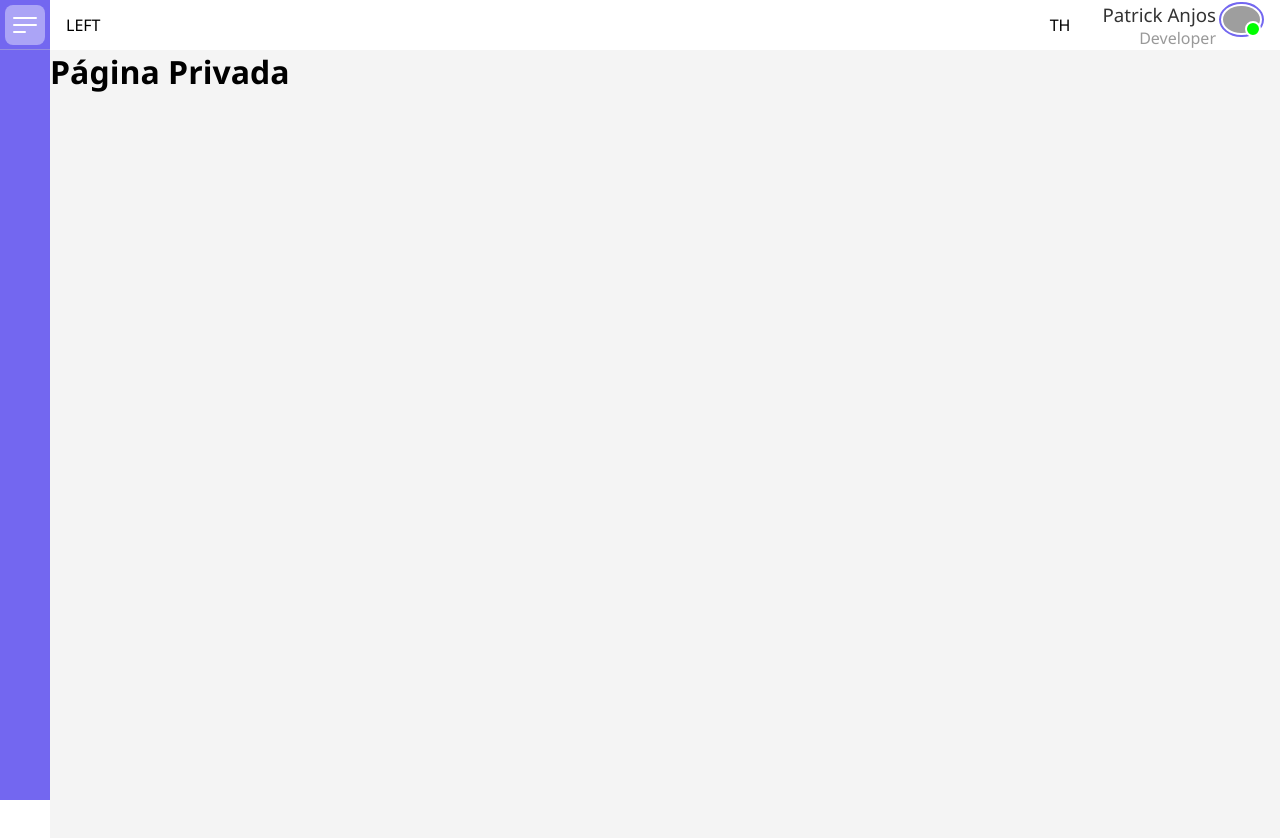
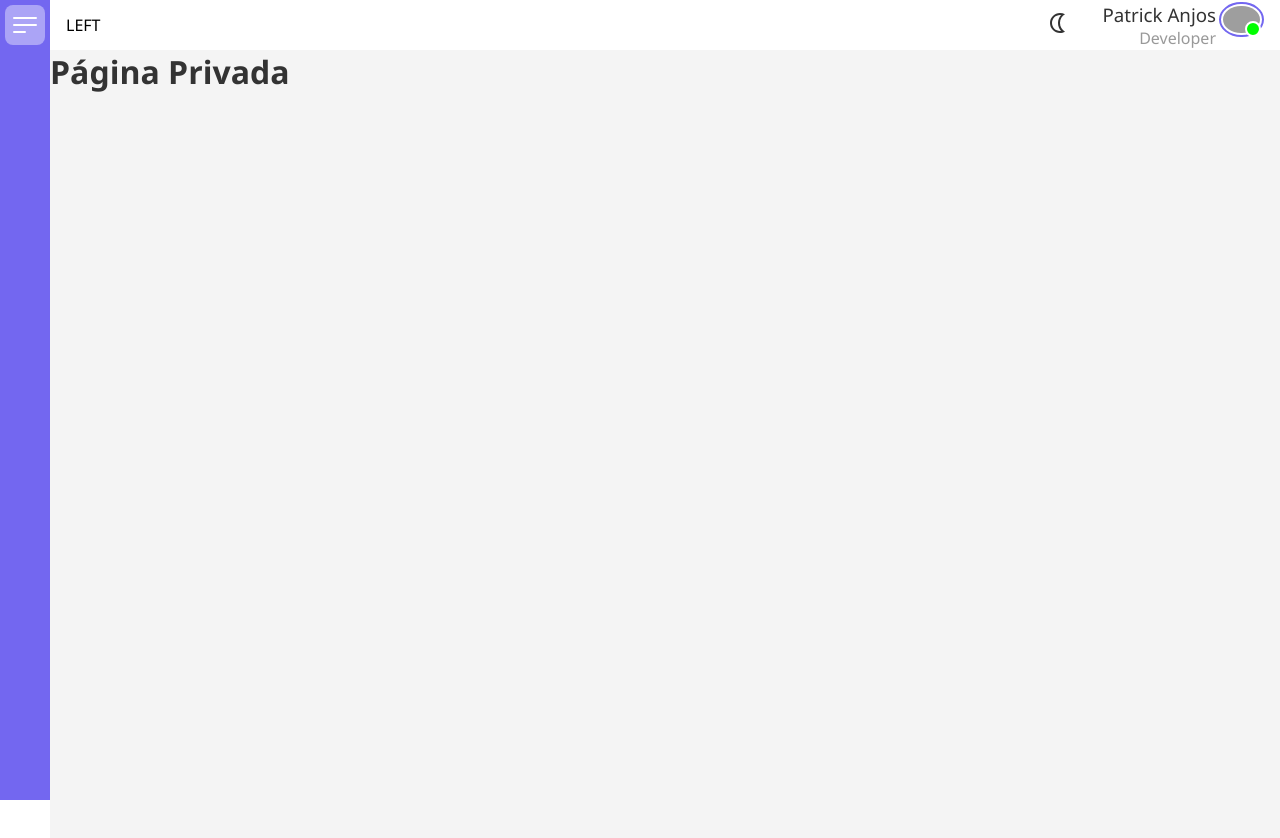
Before and after one commit to setxpro/system-admin, a React (Create React App) app: page / in a window 1280 px wide. Shown: the top 838 px of the page. Built offline with nearby package versions, Linux system fonts and the light colour scheme; grey boxes are pictures that could not be loaded.

Commit message:
define root colors

```diff
--- a/src/Components/Header/index.tsx
+++ b/src/Components/Header/index.tsx
@@ -2,13 +2,16 @@ import { useTheme } from "../../Hooks/useTheme";
 import * as C from "./styles";
 
 const Header = () => {
-  const { theme } = useTheme();
+  const { theme, toggleTheme } = useTheme();
 
   return (
     <C.Container>
       <C.ContentLeft>LEFT</C.ContentLeft>
       <C.ContentRight>
-        <div>TH</div>
+        <div onClick={toggleTheme}>
+          {theme.title === "light" && <C.DarkIcon />}
+          {theme.title === "dark" && <C.LightIcon />}
+        </div>
         <C.AvatarAndName>
           <C.NameArea>
             <h3>Patrick Anjos</h3>
--- a/src/Components/Header/styles.ts
+++ b/src/Components/Header/styles.ts
@@ -1,4 +1,6 @@
 import styled from "styled-components";
+
+import { MdOutlineLightMode, MdOutlineNightlight } from "react-icons/md";
 
 export const Container = styled.div`
   height: 50px;
@@ -70,3 +72,14 @@ export const AvatarArea = styled.div`
     }
   }
 `;
+
+export const LightIcon = styled(MdOutlineLightMode)`
+  color: ${(props) => props.theme.colors.text};
+  font-size: 1.5rem;
+  cursor: pointer;
+`;
+export const DarkIcon = styled(MdOutlineNightlight)`
+  color: ${(props) => props.theme.colors.text};
+  font-size: 1.5rem;
+  cursor: pointer;
+`;
--- a/src/Components/Layout/styles.ts
+++ b/src/Components/Layout/styles.ts
@@ -2,5 +2,7 @@ import styled from "styled-components";
 
 export const Container = styled.div`
   height: 100vh;
-  background: #f4f4f4;
+  transition: all 1s ease;
+  background: ${(props) => props.theme.colors.layout};
+  color: ${(props) => props.theme.colors.text};
 `;
--- a/src/Components/Sidebar/styles.ts
+++ b/src/Components/Sidebar/styles.ts
@@ -4,8 +4,9 @@ import { IoMdClose } from "react-icons/io";
 
 export const Container = styled.div<{ openSidebar: boolean }>`
   width: ${(props) => (props.openSidebar ? "200px" : "50px")};
-  transition: all 0.5s ease;
-  background: #7367f0;
+  transition: all 1s ease;
+  background: ${(props) => props.theme.colors.sidebar};
+  color: ${(props) => props.theme.colors.text};
   position: fixed;
   left: 0;
   top: 0;
@@ -20,8 +21,6 @@ export const BtnsTop = styled.div`
   height: 50px;
   padding: 0 5px;
   transition: all 0.5s ease;
-
-  border-bottom: 1px solid rgba(200, 200, 200, 0.4);
 
   .button-open {
     width: 40px;
```
